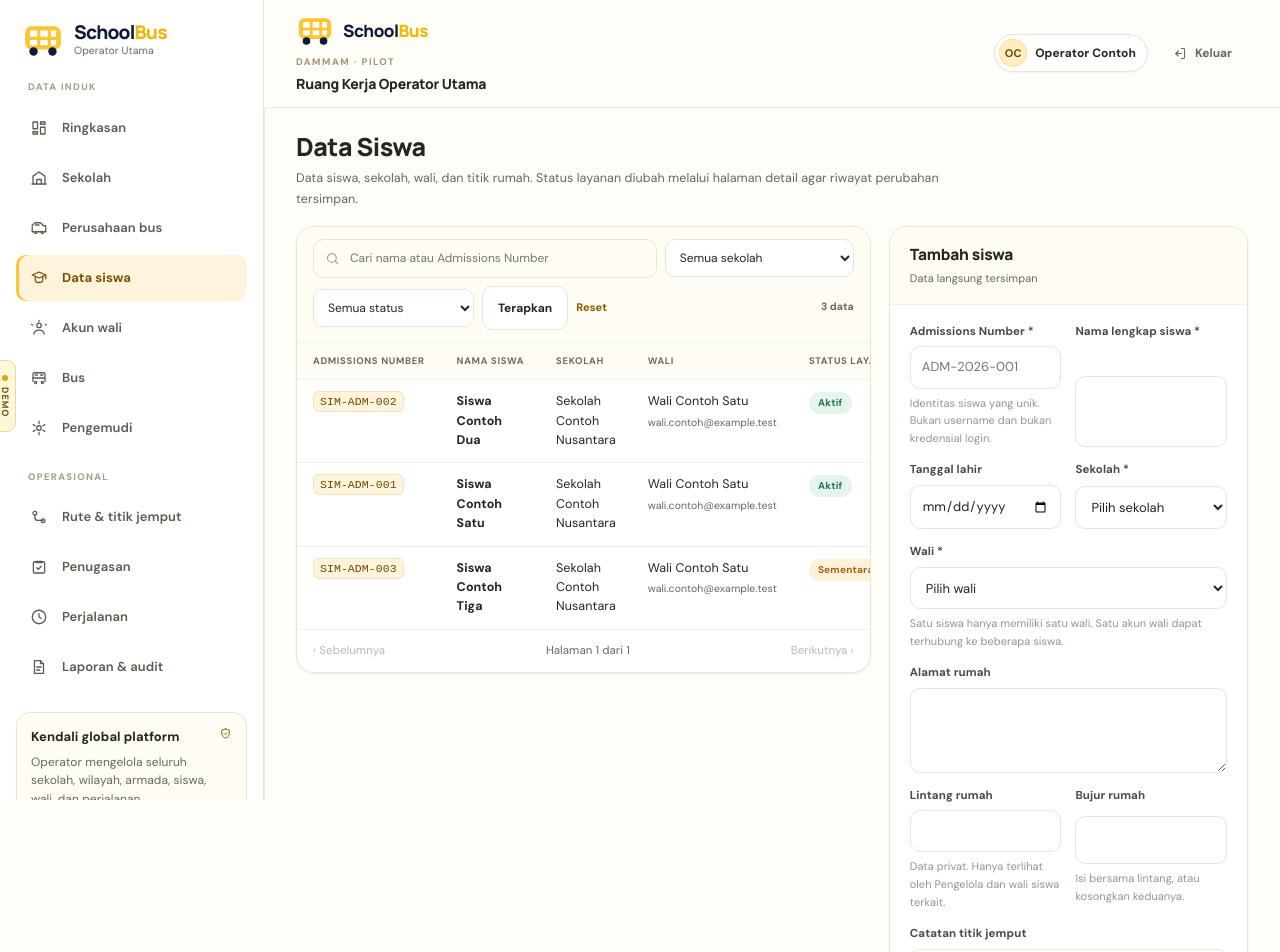
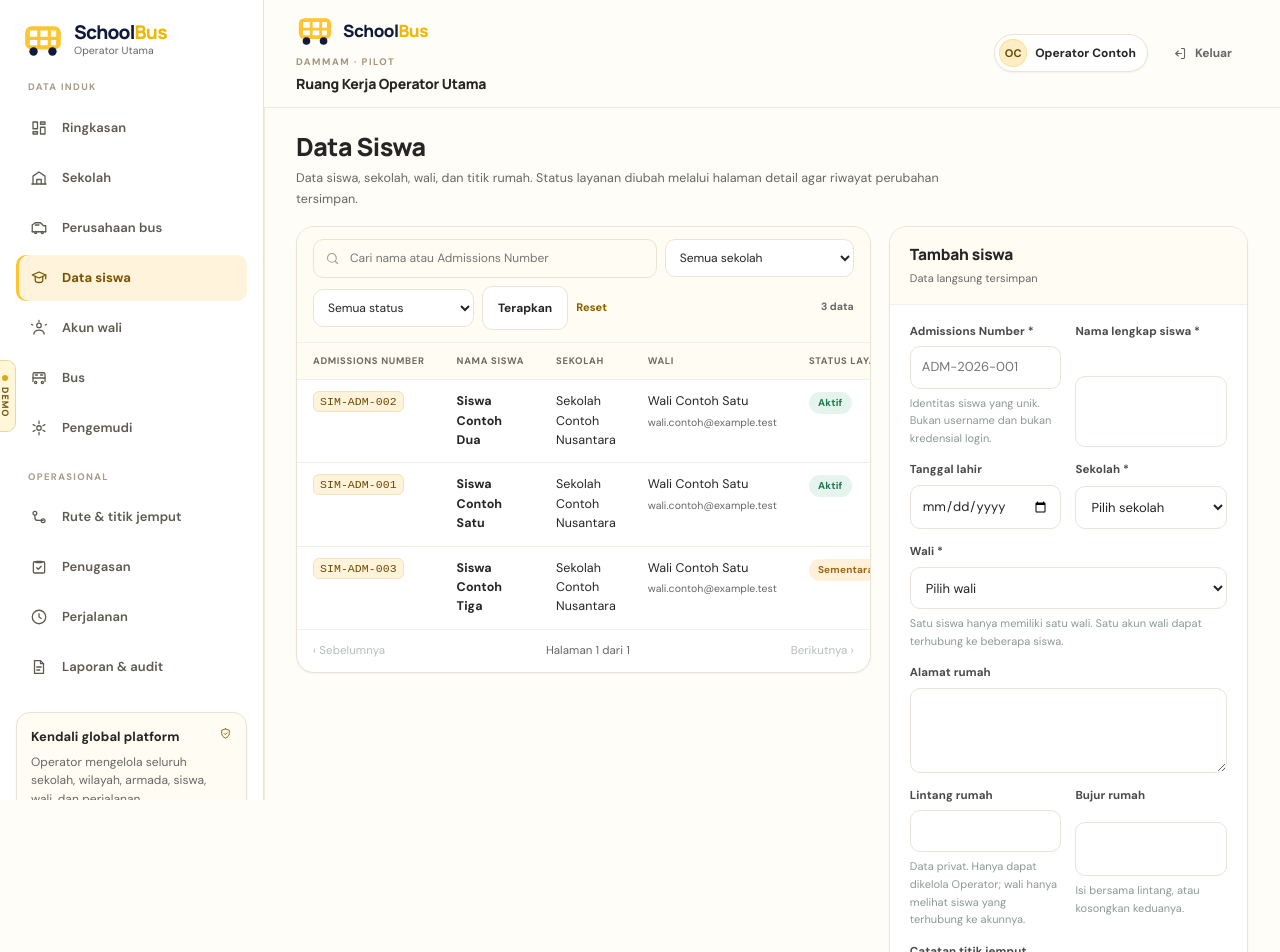
Before and after one commit to irusandi-hub/school-bus-management, a Next.js app: page /admin/siswa in a window 1280 px wide. Shown: the top 952 px of the page. Built offline with nearby package versions, Linux system fonts and the light colour scheme.

Commit message:
chore(operator): align module labels with global Operator workspace

```diff
--- a/app/admin/siswa/page.tsx
+++ b/app/admin/siswa/page.tsx
@@ -17,7 +17,7 @@ import type { StudentRow } from "@/lib/types";
 import { sanitizeSearch, serviceStatusLabel } from "@/lib/validation";
 import { saveStudent } from "./actions";
 
-export const metadata: Metadata = { title: "Data Siswa | Pengelola" };
+export const metadata: Metadata = { title: "Data Siswa | Operator" };
 
 const path = "/admin/siswa";
 const selectColumns =
@@ -149,7 +149,7 @@ export default async function SiswaPage({
       type: "number",
       step: "0.000001",
       defaultValue: editing?.home_latitude,
-      help: "Data privat. Hanya terlihat oleh Pengelola dan wali siswa terkait.",
+      help: "Data privat. Hanya dapat dikelola Operator; wali hanya melihat siswa yang terhubung ke akunnya.",
     },
     {
       name: "home_longitude",
```
